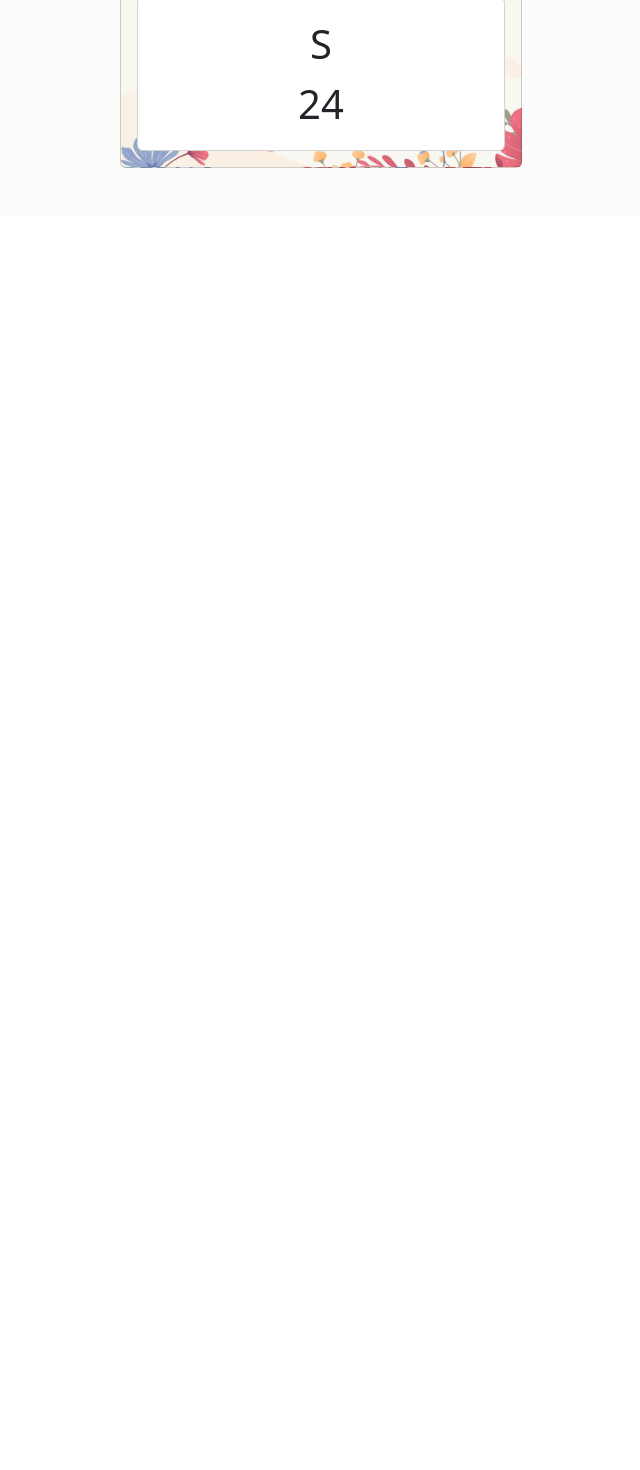
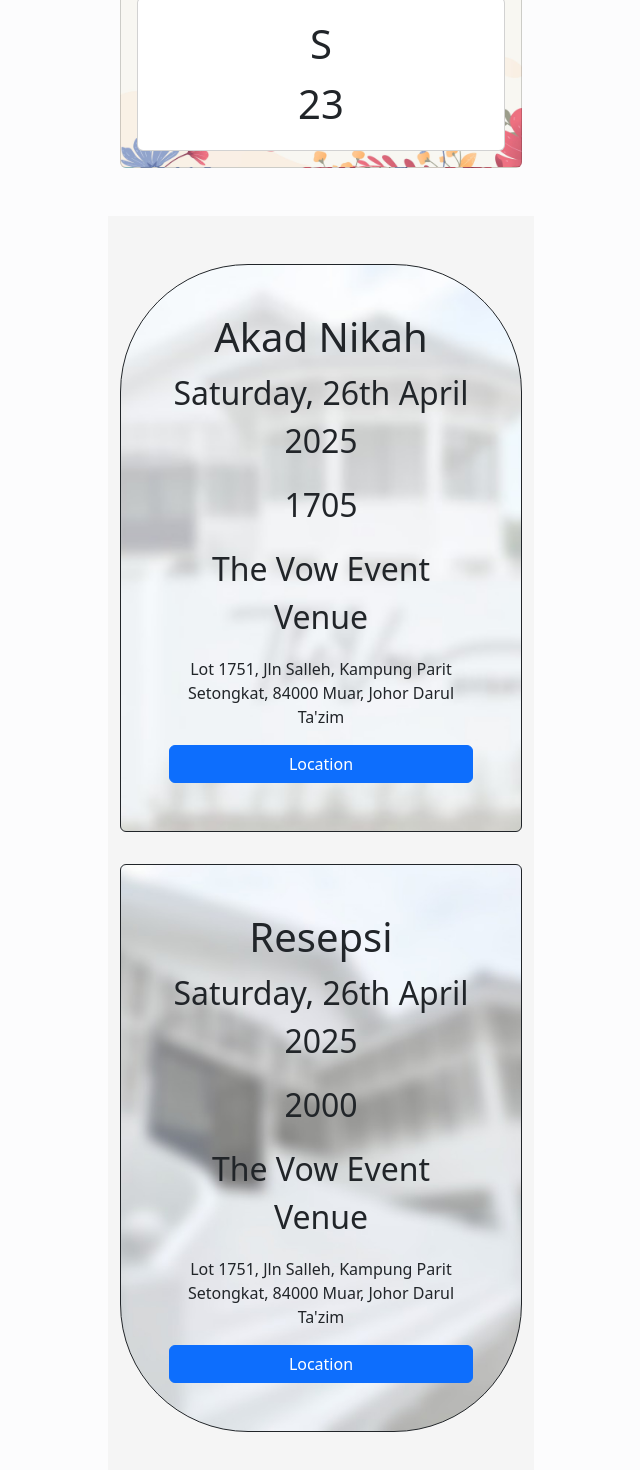
Before and after one commit to Zer0-01/react-typescript-wedding-invitation, a React (Vite) app: page / in a window 1280 px wide. Shown: the part 2294-3764 px from the top of the page, without its empty margins (319-959 px from the left). Before the commit the page ends 2510 px from the top, so only its background shows below. Built offline with nearby package versions, Linux system fonts and the light colour scheme.

Commit message:
feat: create the place and loccation component

```diff
--- a/src/components/Place.tsx
+++ b/src/components/Place.tsx
@@ -1,44 +1,54 @@
-import Button from "react-bootstrap/esm/Button";
-import Card from "react-bootstrap/esm/Card";
-import Col from "react-bootstrap/esm/Col";
-import Container from "react-bootstrap/esm/Container";
-import Row from "react-bootstrap/esm/Row";
+import { Button, Card, Col, Container, Row } from "react-bootstrap";
 
-interface PlaceProps {
-    akadNikahTitle: string;
-    akadNikahTime: string;
-    akadNikahAddress: string;
-    akadNikahOnClick: () => void;
-    resepsiTitle: string;
-    resepsiTime: string;
-    resepsiAddress: string;
-    resepsiOnClick: () => void;
+const Place = () => {
+    return (
+        <Container style={{
+            backgroundColor: "#f5f5f5",
+        }}>
+            <Row className="pt-5 pb-3">
+                <Col>
+                    <Card
+                        border="dark"
+                        style={{
+                            backgroundImage: "url('../src/assets/background-vow-1.jpg')",
+                            backgroundSize: "cover",
+                            backgroundPosition: "center",
+                            borderTopLeftRadius: "8rem",
+                            borderTopRightRadius: "8rem",
+                        }}>
+                        <Card.Body className="text-center p-5">
+                            <Card.Title className="text-center fs-1">Akad Nikah</Card.Title>
+                            <Card.Text className="text-center fs-2">Saturday, 26th April 2025</Card.Text>
+                            <Card.Text className="text-center fs-2">1705</Card.Text>
+                            <Card.Text className="text-center fs-2">The Vow Event Venue</Card.Text>
+                            <Card.Text className="text-center">Lot 1751, Jln Salleh, Kampung Parit Setongkat, 84000 Muar, Johor Darul Ta'zim</Card.Text>
+                            <Button className="w-100">Location</Button>
+                        </Card.Body>
 
-}
+                    </Card>
+                </Col>
+            </Row>
 
-const Place = ({ resepsiTitle, resepsiTime, resepsiAddress, resepsiOnClick }: PlaceProps) => {
-    return (
-        <Container fluid className="bg-maroon p-5 mb-5">
-            <Row>
-                <Col xs={12} md={12} className="my-3">
-                    <Card style={{ height: "50vh" }}>
-                        <Card.Img
-                            src="https://cf.bstatic.com/xdata/images/hotel/max1024x768/584083788.jpg?k=f485db98e1e6dd35c431b4677481ce2e439e4fb30a02502e0b2315f7bb36e429&o=&hp=1"
-                            className="h-100"
-                        />
-                        <Card.ImgOverlay className="d-flex justify-content-center align-items-center text-center" style={{
-                            background: "rgba(0, 0, 0, 0.7)"
+            <Row className="pb-5 pt-3">
+                <Col>
+                    <Card
+                        border="dark"
+                        style={{
+                            backgroundImage: "url('../src/assets/background-vow-2.jpg')",
+                            backgroundSize: "cover",
+                            backgroundPosition: "center",
+                            borderBottomLeftRadius: "8rem",
+                            borderBottomRightRadius: "8rem",
                         }}>
-                            <Row>
-                                <Col>
-                                    <div className='fs-1 fw-bold text-light mb-2'>Resepsi</div>
-                                    <div className='fs-2 text-light mb-2'>{resepsiTime}</div>
-                                    <div className='fs-3 text-light mb-2'>{resepsiTitle}</div>
-                                    <div className='fs-4 text-light mb-2'>{resepsiAddress}</div>
-                                    <Button onClick={resepsiOnClick}>Open Map</Button>
-                                </Col>
-                            </Row>
-                        </Card.ImgOverlay>
+                        <Card.Body className="text-center p-5">
+                            <Card.Title className="text-center fs-1">Resepsi</Card.Title>
+                            <Card.Text className="text-center fs-2">Saturday, 26th April 2025</Card.Text>
+                            <Card.Text className="text-center fs-2">2000</Card.Text>
+                            <Card.Text className="text-center fs-2">The Vow Event Venue</Card.Text>
+                            <Card.Text className="text-center">Lot 1751, Jln Salleh, Kampung Parit Setongkat, 84000 Muar, Johor Darul Ta'zim</Card.Text>
+                            <Button className="w-100">Location</Button>
+                        </Card.Body>
+
                     </Card>
                 </Col>
             </Row>
--- a/src/screens/HomeScreen.tsx
+++ b/src/screens/HomeScreen.tsx
@@ -7,6 +7,7 @@
 import Col from 'react-bootstrap/esm/Col';
 import CardCouple from '../components/CardCouple';
 import Countdown from '../components/Countdown';
+import Place from '../components/Place';
 
 function getTimeRemaining(targetDate: Date) {
   const now = new Date();
@@ -53,7 +54,7 @@
               <TitleComponent />
               <CardCouple />
               <Countdown />
-
+              <Place />
               {/* <RsvpForm /> */}
             </Col>
             <Col sm={0} md={2} lg={3} xl={4} className=' d-none d-sm-block bg-light-subtle' />
```
Also changed, not shown: src/assets/background-vow-1.jpg (added), src/assets/background-vow-2.jpg (added).
